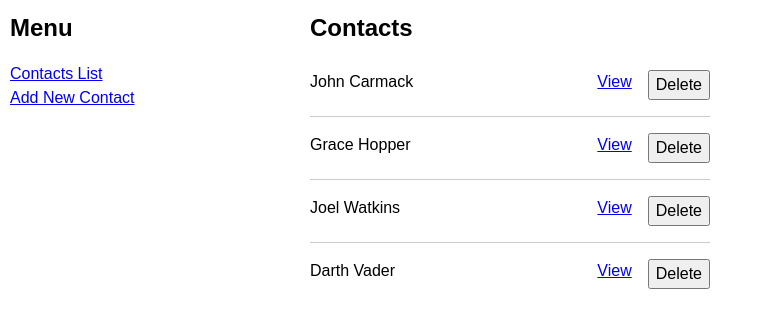
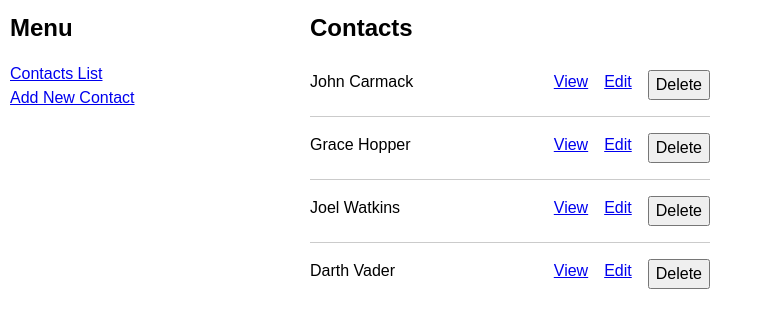
Before and after one commit to boolean-uk/react-address-book, a React (Create React App) app: page / in a window 1280 px wide. Shown: the top 328 px of the page, without its empty margins (0-763 px from the left). Built offline with nearby package versions, Linux system fonts and the light colour scheme; data requests are answered from the project's data file.

Commit message:
added edit link that takes user to new ContactsEdit component

```diff
--- a/src/App.js
+++ b/src/App.js
@@ -3,6 +3,7 @@ import { Link, Route, Routes } from "react-router-dom";
 import ContactsList from "./components/ContactsList";
 import ContactsAdd from "./components/ContactsAdd";
 import ContactsView from "./components/ContactsView";
+import ContactsEdit from "./components/ContactsEdit";
 import "./styles/styles.css";
 
 export default function App() {
@@ -46,6 +47,7 @@ export default function App() {
             }
           />
           <Route path="/contacts/:id" element={<ContactsView />} />
+          <Route path="/contacts/edit/:id" element={<ContactsEdit />} />
         </Routes>
       </main>
     </>
--- /dev/null
+++ b/src/components/ContactsEdit.js
@@ -0,0 +1,10 @@
+import { useState } from "react";
+import { useNavigate } from "react-router-dom";
+
+function ContactsEdit(props) {
+  // const [newContact, setNewContact] = useState(contact);
+
+  return <h2>Edit Contact</h2>;
+}
+
+export default ContactsEdit;
--- a/src/components/ContactsList.js
+++ b/src/components/ContactsList.js
@@ -32,6 +32,7 @@ function ContactsList({ contacts, setContacts }) {
                 {firstName} {lastName}
               </p>
               <Link to={`/contacts/${id}`}>View</Link>
+              <Link to={`/contacts/edit/${id}`}>Edit</Link>
               <button onClick={() => deleteContact(contact)}>Delete</button>
             </li>
           );
--- a/src/styles/styles.css
+++ b/src/styles/styles.css
@@ -103,7 +103,7 @@ h2 {
 .contacts-list > li {
   padding: 1rem 0;
   display: grid;
-  grid-template-columns: 1fr auto auto;
+  grid-template-columns: 1fr auto auto auto;
   gap: 1rem;
 }
 
```
